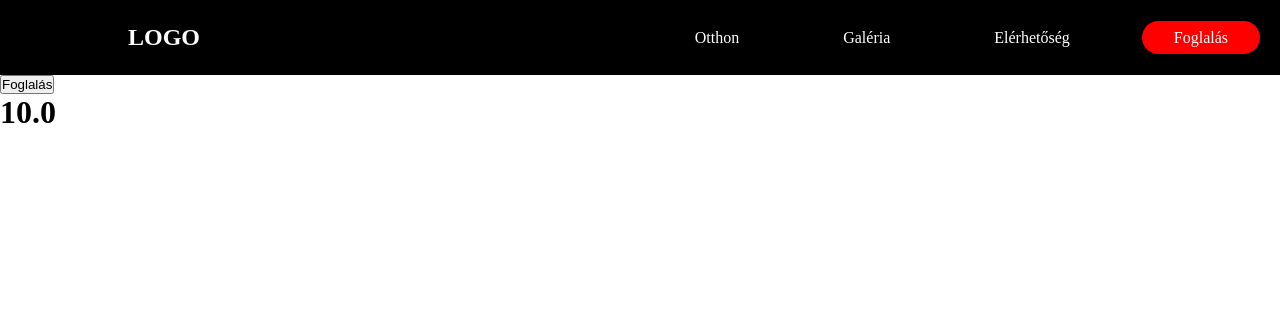
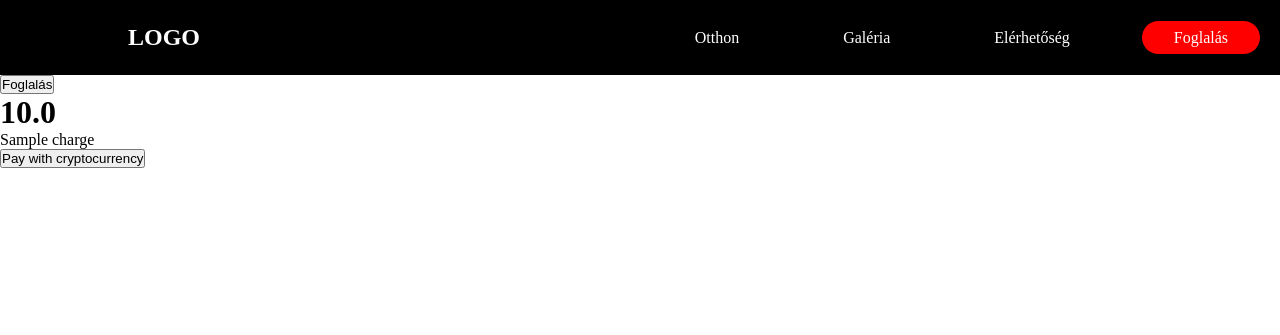
Before and after one commit to DarkMiclos/Prog2_projekt, a Django app: template templates/layouts/booking.html in a window 1280 px wide. Shown: the top 335 px of the page. Run offline with Django 3.2, Linux system fonts and the light colour scheme; tables that the repository leaves empty hold one stand-in row (values such as "Sample post"); the template is opened without the code that fills it: values that come from a table or form of the project are taken from there, most other values are stand-ins (such as "Sample title", 1, 10 or a date in 2020); style sheets or scripts are compiled from the project's sources; some libraries are stand-ins or nearby versions.

Commit message:
Add Coinbase Commerce crypto payments.

```diff
--- a/pages/views.py
+++ b/pages/views.py
@@ -1,5 +1,6 @@
 from django.shortcuts import render
 from django.http import HttpResponse
+from payments.views import coinbase_commerce_payment
 
 from .models import Image
 from payments.models import Product
@@ -19,7 +20,9 @@ def contact(request):
 
 def booking(request):
     products = Product.objects.all()
+    charge = coinbase_commerce_payment(request)
     data = {
-        'products': products
+        'products': products,
+        'charge': charge
     }
     return render(request, "layouts/booking.html", data)
--- a/payments/views.py
+++ b/payments/views.py
@@ -5,6 +5,9 @@ from django.urls import reverse
 from django.conf import settings
 from .models import *
 import stripe
+from coinbase_commerce.client import Client
+
+booking_product = Product.objects.get(id = 1)
 
 @csrf_exempt
 def stripe_config(request):
@@ -13,7 +16,6 @@ def stripe_config(request):
 
 @csrf_exempt
 def create_checkout_session(request):
-    product = Product.objects.get(id = 1)
     stripe.api_key = settings.STRIPE_SECRET_KEY
     checkout_session = stripe.checkout.Session.create(
         payment_method_types = ['card'],
@@ -22,9 +24,9 @@ def create_checkout_session(request):
                 'price_data': {
                     'currency': 'huf',
                     'product_data': {
-                    'name': product.name,
+                    'name': booking_product.name,
                     },
-                    'unit_amount': int(product.price) * 100,
+                    'unit_amount': int(booking_product.price) * 100,
                 },
 
                 'quantity': 1,
@@ -47,3 +49,22 @@ def payment_failed(request):
 
 def order_history():
     pass
+
+def coinbase_commerce_payment(request):
+    client = Client(api_key = settings.COINBASE_COMMERCE_API_KEY)
+    success_url = request.build_absolute_uri(reverse('success'))
+    cancel_url = request.build_absolute_uri(reverse('failed'))
+    product = {
+        'name': booking_product.name,
+        'description': booking_product.description,
+        'local_price': {
+            'amount': booking_product.price,
+            'currency': 'HUF'
+        },
+        'pricing_type': 'fixed_price',
+        'redirect_url': success_url,
+        'cancel_url': cancel_url,
+    }
+    charge = client.charge.create(**product)
+
+    return charge
--- a/static/javascript/modules/stripe.js
+++ b/static/javascript/modules/stripe.js
@@ -1,4 +1,4 @@
-var checkoutButton = document.querySelector('#checkout-button');
+let checkoutButton = document.querySelector('#checkout-button');
 
 fetch("/config/")
 .then((result) => { return result.json(); })
@@ -9,7 +9,7 @@ fetch("/config/")
   if(checkoutButton)
   {
     checkoutButton.addEventListener('click', function() {
-      fetch("{% url 'create_checkout_session' %}")
+      fetch("/create-checkout-session")
       .then((result) =>
         {
           return result.json();
--- a/templates/layouts/booking.html
+++ b/templates/layouts/booking.html
@@ -7,6 +7,10 @@
     {% for product in products %}
     <h1>{{ product.price }}</h1>
     {% endfor %}
-    <script src="{% static 'javascript/modules/stripe.js' %}"></script>
+    <p>{{charge.name}}</p>
+    <form action="{{charge.hosted_url}}" method="get">
+        <button type="submit">Pay with cryptocurrency</button>
+    </form>
+    <script src="{% static 'javascript/modules/stripe.js' %}?{% now ' u'='' %}"></script>
 </div>
 {% endblock content %}
--- a/web_project/settings.py
+++ b/web_project/settings.py
@@ -141,3 +141,4 @@ if DEBUG:
     #for javascript modules
     STRIPE_PUBLISHABLE_KEY = "pk_test_51JH0reCg3BeqzEoVyNSID5KvguOO3cf0m1EWhGamw66moBT57ZckCP8EE5pa00L7DBUKxvZI5fIV6PFlqCRB6agh00XLqSENaC"
     STRIPE_SECRET_KEY = "sk_test_51JH0reCg3BeqzEoVU0Uo2HJ8s6v2xTRbHAdz9Xyqyo4YSlIFDDMAHdB5uWg8g0PFGEM7xzT62s8JtecnGN24tEM90001ojj3Wv"
+    COINBASE_COMMERCE_API_KEY = "f772fb4f-1ab4-4067-b6d1-12576ce8c309"
```
